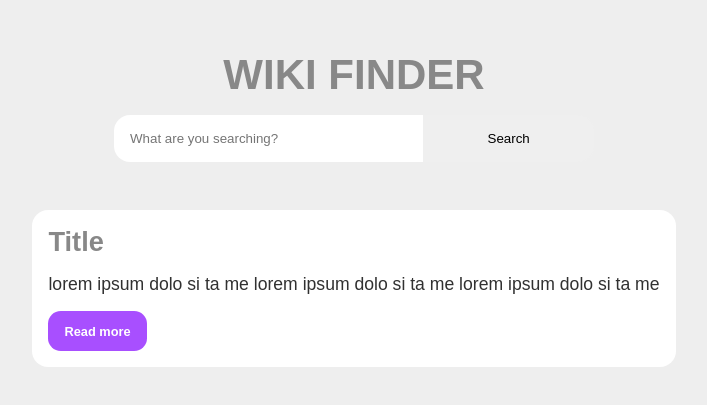
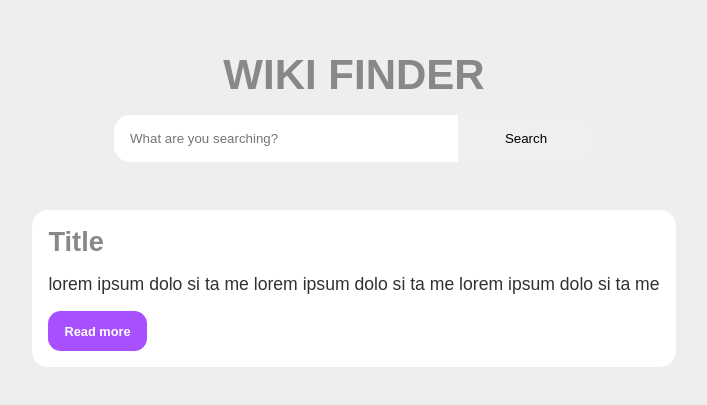
Before and after one commit to PJMantoss/wiki_finder, a React (Create React App) app: page / in a window 1280 px wide. Shown: the part 183-588 px from the top of the page, without its empty margins (286-993 px from the left). Built offline with nearby package versions, Linux system fonts and the light colour scheme.

Commit message:
update App

```diff
--- a/src/App.css
+++ b/src/App.css
@@ -33,7 +33,7 @@ h1{
 }
 
 .searchBox input {
-  flex: 2;
+  flex: 3;
   display: block;
   border: 0;
   outline: 0;
```
